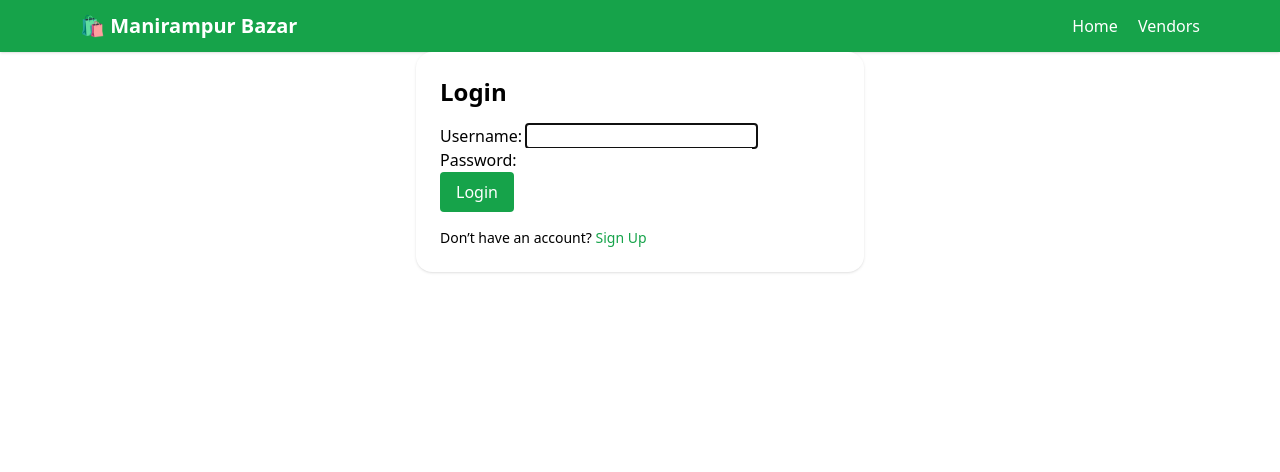
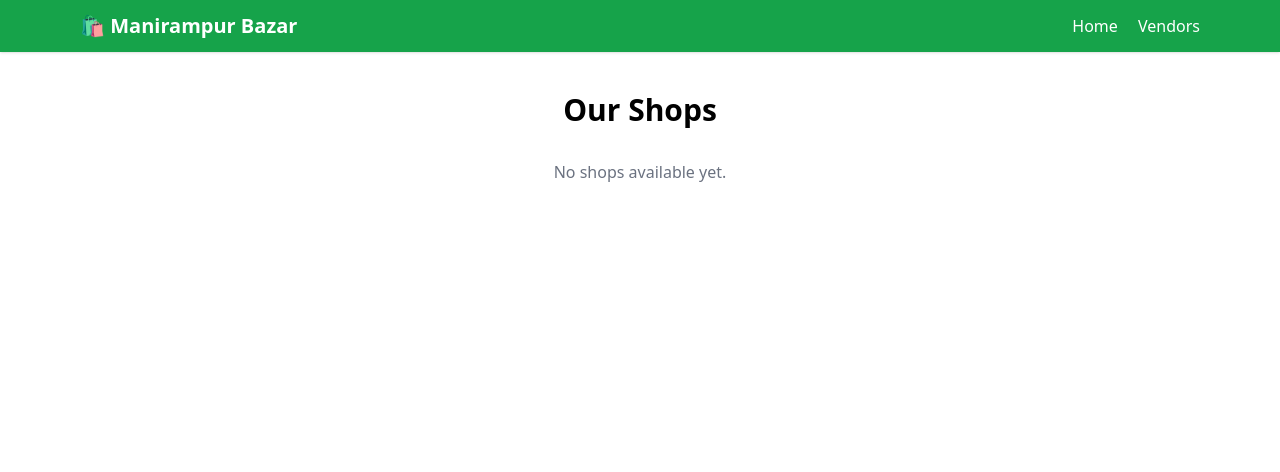
Before and after one commit to bismillah33116/MonirampurBazar-Apps, a Django app: page /accounts/login/ in a window 1280 px wide. Shown: the top 472 px of the page. Run offline with Django 5.2, Linux system fonts and the light colour scheme; some libraries are stand-ins or nearby versions.

Commit message:
Commite Updated

```diff
--- a/accounts/models.py
+++ b/accounts/models.py
@@ -7,6 +7,7 @@ from django.conf import settings
 USER_ROLES = (
     ("customer", "Customer"),
     ("vendor", "Vendor"),
+    ("admin","admin"),
 )
 
 
--- a/accounts/urls.py
+++ b/accounts/urls.py
@@ -1,5 +1,5 @@
 from django.urls import path
-from .views import RegisterView  # <-- Import missing
+from .views import *  # <-- Import missing
 from django.contrib.auth import views as auth_views
 
 
@@ -10,4 +10,5 @@ urlpatterns = [
     path("register/", RegisterView.as_view(), name="register"),
     path("login/", auth_views.LoginView.as_view(template_name="accounts/login.html"), name="login"),
     path("logout/", auth_views.LogoutView.as_view(), name="logout"),
+    path("signup/", SignUpView.as_view(), name="signup"),
 ]
--- a/manirampur_bazar/settings.py
+++ b/manirampur_bazar/settings.py
@@ -40,9 +40,9 @@ INSTALLED_APPS = [
     'accounts',
     'orders',
     'products',
+    'core',
+    'home',
     'vendors',
-    'core',
-    'home'
 ]
 
 MIDDLEWARE = [
--- a/templates/accounts/login.html
+++ b/templates/accounts/login.html
@@ -1,12 +1,26 @@
+
 {% extends "base.html" %}
+{% block title %}Shops{% endblock %}
+
 {% block content %}
-<div class="max-w-md mx-auto bg-white p-6 rounded-2xl shadow">
-  <h2 class="text-2xl font-bold mb-4">Login</h2>
-  <form method="post">
-    {% csrf_token %}
-    {{ form.as_p }}
-    <button type="submit" class="bg-green-600 text-white px-4 py-2 rounded">Login</button>
-  </form>
-  <p class="mt-4 text-sm">Don’t have an account? <a href="{% url 'accounts:signup' %}" class="text-green-600">Sign Up</a></p>
+<div class="max-w-6xl mx-auto py-10">
+  <h1 class="text-3xl font-bold mb-8 text-center">Our Shops</h1>
+
+  <div class="grid grid-cols-1 md:grid-cols-2 lg:grid-cols-3 gap-6">
+    {% for vendor in vendors %}
+    <div class="bg-white border rounded-lg shadow hover:shadow-lg transition duration-300">
+      <div class="p-4">
+        <h2 class="text-xl font-semibold mb-2">{{ vendor.shop_name }}</h2>
+        <p class="text-gray-600 mb-4">{{ vendor.address|default:"No address provided" }}</p>
+        <a href="{% url 'vendors:vendor_detail' vendor.id %}"
+           class="bg-green-600 text-white px-4 py-2 rounded hover:bg-green-700 transition">
+          Visit Shop
+        </a>
+      </div>
+    </div>
+    {% empty %}
+    <p class="text-center text-gray-500 col-span-3">No shops available yet.</p>
+    {% endfor %}
+  </div>
 </div>
 {% endblock %}
```
Also changed, not shown: accounts/migrations/0002_alter_profile_role.py (added), db.sqlite3, vendors/migrations/0001_initial.py (added), vendors/migrations/__init__.py (deleted).
